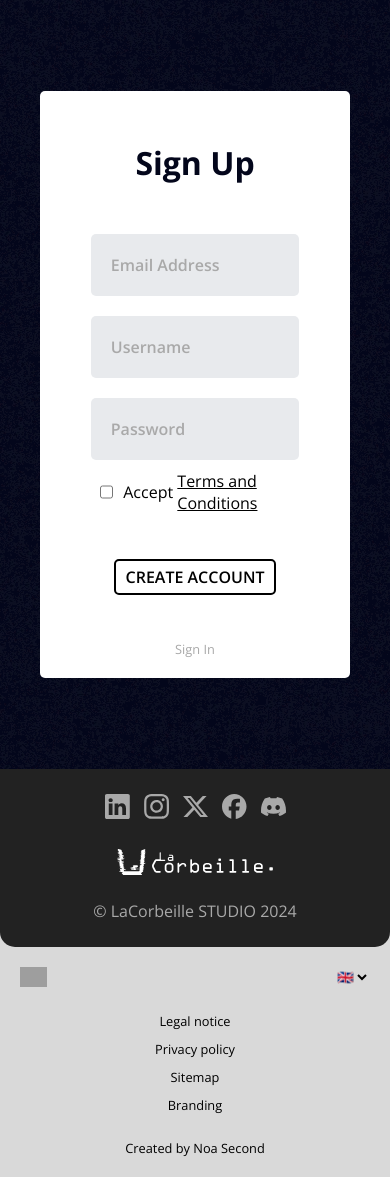
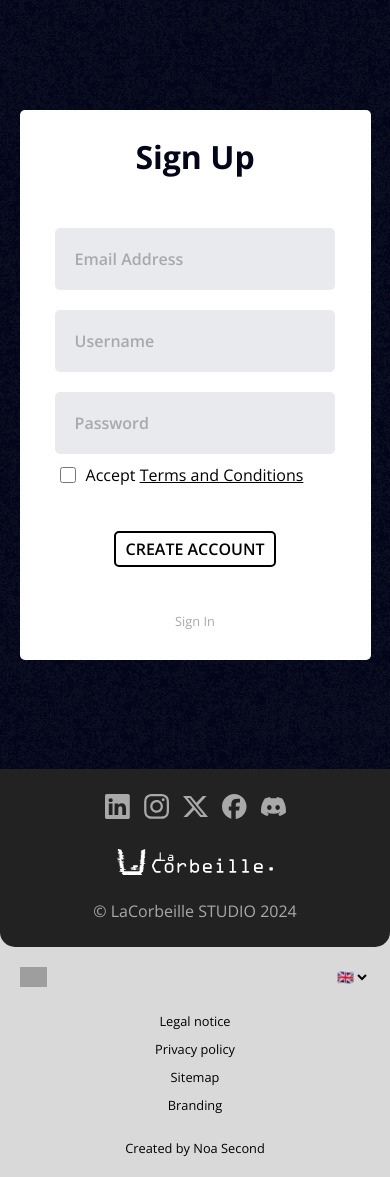
Before and after one commit to LaCorbeille/lacorbeille.studio, a PHP site: page /signup.php in a window 390 px wide. Shown: the part 95-1272 px from the top of the page. Run offline with PHP 8.4, Linux system fonts and the light colour scheme; data that the repository does not hold is empty; some web fonts are replaced; grey boxes are pictures that could not be loaded.

Commit message:
:lipstick: Update responsive design

```diff
--- a/admin.php
+++ b/admin.php
@@ -27,6 +27,7 @@ if (isset($_GET['search']) && !empty($_GET['search'])) {
 <head>
     <?php include 'components/head.php'; ?>
     <link rel="stylesheet" href="css/admin.css">
+    <link rel="stylesheet" href="css/responsive/admin.css">
     <meta name="robots" content="nofollow">
     <script src="js/admin.js" defer></script>
 </head>
--- /dev/null
+++ b/css/responsive/signin.css
@@ -0,0 +1,6 @@
+@media (max-width: 800px) {
+    form {
+        padding: 25px;
+        width: 90%;
+    }
+}
--- /dev/null
+++ b/css/responsive/signup.css
@@ -0,0 +1,6 @@
+@media (max-width: 800px) {
+    form {
+        padding: 25px;
+        width: 90%;
+    }
+}
--- a/css/signup.css
+++ b/css/signup.css
@@ -49,10 +49,12 @@ label {
     align-items: center;
 }
 
-#bottomText {
-    margin: 0;
+.bottomText:first-of-type {
     margin-top: 45px;
-    margin-bottom: -30px;
+}
+
+.bottomText {
+    margin: 5px 0;
     font-size: 0.8rem;
     color: var(--DarkGray);
 }
--- a/signin.php
+++ b/signin.php
@@ -45,6 +45,7 @@ if ($_SERVER['REQUEST_METHOD'] === 'POST') {
 <head>
     <?php include 'components/head.php'; ?>
     <link rel="stylesheet" href="css/signin.css">
+    <link rel="stylesheet" href="css/responsive/signin.css">
     <!-- META TAGS -->
     <meta name="description" content="Connectez-vous à votre compte LaCorbeille STUDIO pour accéder à vos demandes de support et recevoir des notifications personnalisées." />
 </head>
--- a/signup.php
+++ b/signup.php
@@ -44,6 +44,7 @@ if ($_SERVER['REQUEST_METHOD'] === 'POST') {
 <head>
     <?php include 'components/head.php'; ?>
     <link rel="stylesheet" href="css/signup.css">
+    <link rel="stylesheet" href="css/responsive/signup.css">
     <script src="js/popUp.js" defer></script>
     <!-- META TAGS -->
     <meta name="description" content="Rejoignez LaCorbeille STUDIO en créant un compte. Inscrivez-vous pour accéder à des contenus exclusifs et rester informé de nos actualités." />
@@ -65,7 +66,7 @@ if ($_SERVER['REQUEST_METHOD'] === 'POST') {
             <input type="password" name="password" placeholder="<?php getValueFromJson('password'); ?>" required>
             <label id="terms"><input type="checkbox" name="remember" value="true" required><?php getValueFromJson('accept'); ?></label>
             <button type="submit"><?php getValueFromJson('signup'); ?></button>
-            <a href="signin.php" id="bottomText"><?php getValueFromJson('signin'); ?></a>
+            <a href="signin.php" class="bottomText"><?php getValueFromJson('signin'); ?></a>
         </form>
         <div id="popUp">
             <h2><?php getValueFromJson('popUp.title'); ?></h2>
```
Also changed, not shown: css/responsive/admin.css (added, +18 -0 lines), css/signin.css (+5 -3 lines).
